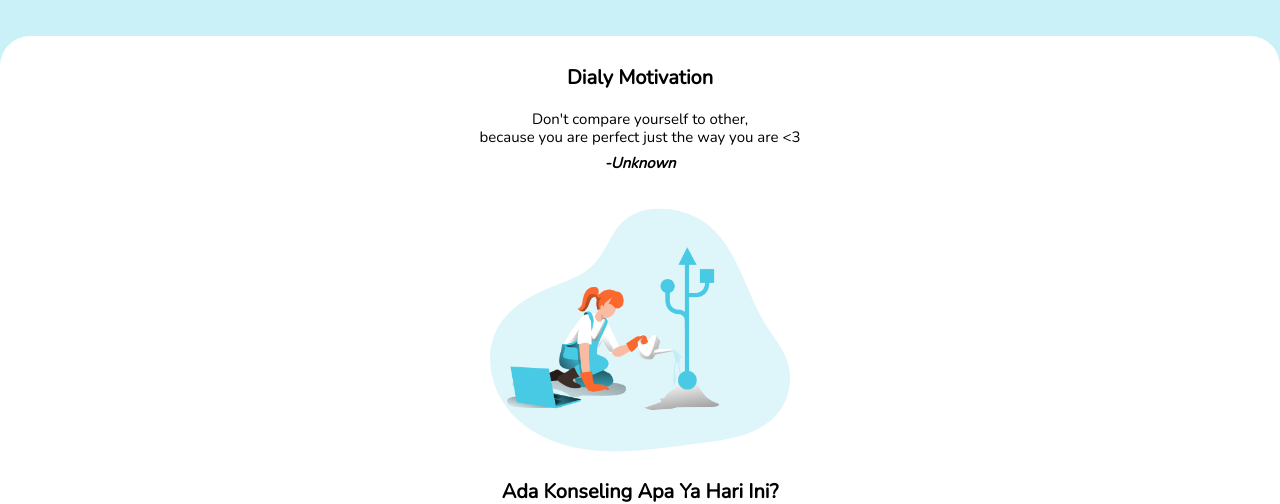
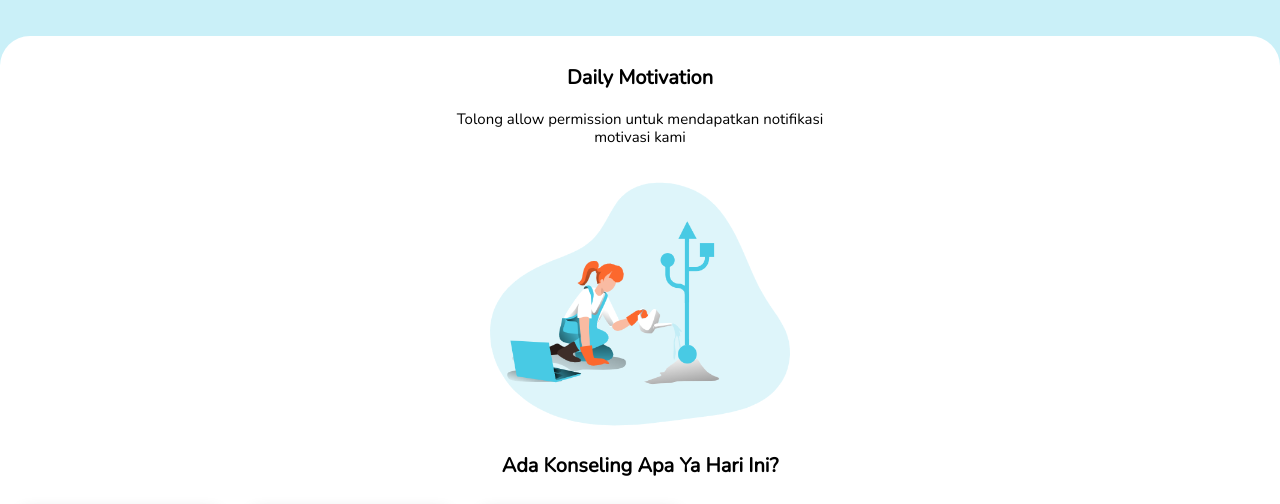
Before and after one commit to Evotianus/Tugas-Akhir, a PHP site: page /home2.php in a window 1280 px wide. Shown: the part 158-662 px from the top of the page. Run offline with PHP 8.4, Linux system fonts and the light colour scheme; data that the repository does not hold is empty; some libraries are stand-ins or nearby versions.

Commit message:
Buat notifikasi permission

```diff
--- a/SigninAction.php
+++ b/SigninAction.php
@@ -27,6 +27,6 @@ if ($numrows == 0 || $numrows == null) {
     $_SESSION["email"] = $email;
     $_SESSION["password"] = $password;
 
-    header("location: home.php");
+    header("location: home2.php");
 }
 ?>
--- a/home.php
+++ b/home.php
@@ -78,7 +78,7 @@ $profile = $result['profile_image'];
 
 	<div class="atas">
 		<i class="fa fa-bars" onclick="openNav()"></i>
-		<a href="home.php"><img src="./image/Logo.png"></a>
+		<a href="home2.php"><img src="./image/Logo.png"></a>
 	</div>
 
 	<div class="atass text-center">
--- a/home2.php
+++ b/home2.php
@@ -65,7 +65,7 @@ $profile = $result['profile_image'];
 
 	<div class="atas">
 		<i class="fa fa-bars" onclick="openNav()"></i>
-		<a href="home.php"><img src="./image/Logo.png"></a>
+		<a href="home2.php"><img src="./image/Logo.png"></a>
 	</div>
 		<?php
 	}
@@ -77,9 +77,8 @@ $profile = $result['profile_image'];
 
 	<div class="isi text-center">
 		<div class="motivasi">
-			<h2>Dialy Motivation</h2>
-			<h3 style="margin-top: 20px; width: 400px;">Don't compare yourself to other, <br> because you are perfect just the way you are <3</h3>
-			<h3 style="font-weight: 700; font-style: italic;">-Unknown</h3>
+			<h2>Daily Motivation</h2>
+			<h3 style="margin-top: 20px; width: 400px;" id="DaiMot"><a onclick="MintaPerm()">Tolong allow permission untuk mendapatkan notifikasi motivasi kami</a></h3>
 			<img src="./image/motivasi.png">
 		</div>
 
@@ -125,4 +124,49 @@ $profile = $result['profile_image'];
 
 
 </body>
+<script>
+	function openNav() {
+	  document.getElementById("mySidenav").style.width = "250px";
+	}
+
+	function closeNav() {
+	  document.getElementById("mySidenav").style.width = "0";
+	}
+
+	function blmlogin() {
+		alert("Tolong Login Terlebih Dahulu");
+	}
+
+	const arrayMotivasi = ["Meraih cita-cita itu seperti pertempuran.", "Jangan mudah menilai buruk sebuah peristiwa.", "Sebuah kesuksesan berawal dari nol.", "Mulailah bangkit, kejar apa yang terbaik untuk dirimu", "Setiap kejadian pasti ada hikmah di baliknya."];
+
+	var RandNum = Math.floor(Math.random() * arrayMotivasi.length);
+
+	function munculNotif() {
+		const notif = new Notification("Daily Motivation", {
+			body: arrayMotivasi[RandNum]
+		});
+
+		document.getElementById("DaiMot").innerHTML = arrayMotivasi[RandNum];
+	}
+
+	if (Notification.permission !== "denied") {
+		Notification.requestPermission().then(permission => {
+			if (permission == "granted") {
+				munculNotif();
+			}
+
+			if (permission == "denied") {
+				document.getElementById("DaiMot").innerHTML = "Permission untuk daily motivation ditolak";
+			}
+		});
+	}
+
+	function MintaPerm() {
+		Notification.requestPermission().then(permission => {
+			if (permission == "granted") {
+				munculNotif();
+			}
+		});
+	}
+</script>
 </html>
--- a/konseling.php
+++ b/konseling.php
@@ -67,7 +67,7 @@ $profile = $result['profile_image'];
 
 	<div class="atas">
 		<i class="fa fa-bars" onclick="openNav()"></i>
-		<a href="home.php"><img src="./image/Logo.png"></a>
+		<a href="home2.php"><img src="./image/Logo.png"></a>
 	</div>
 		<?php
 	}
```
